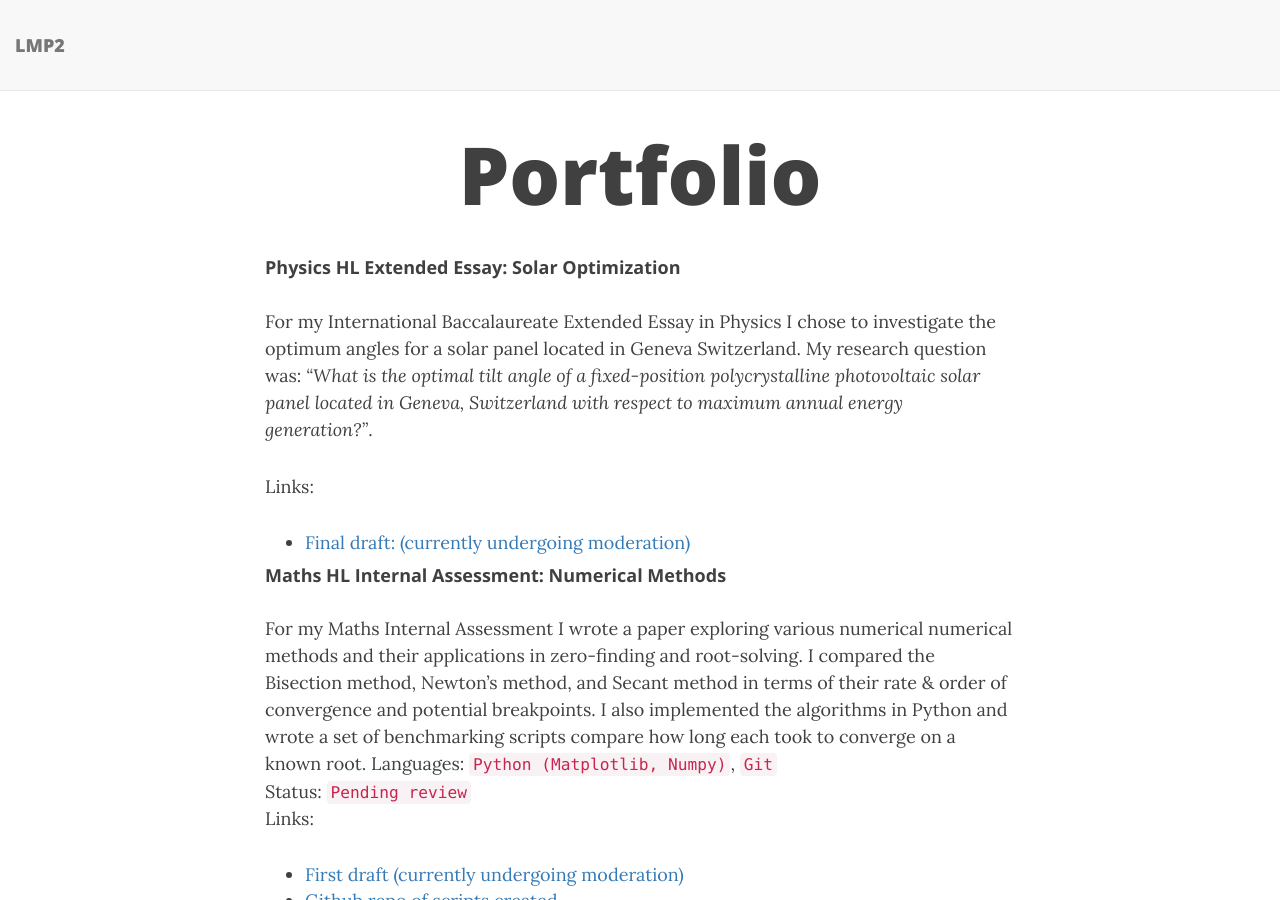
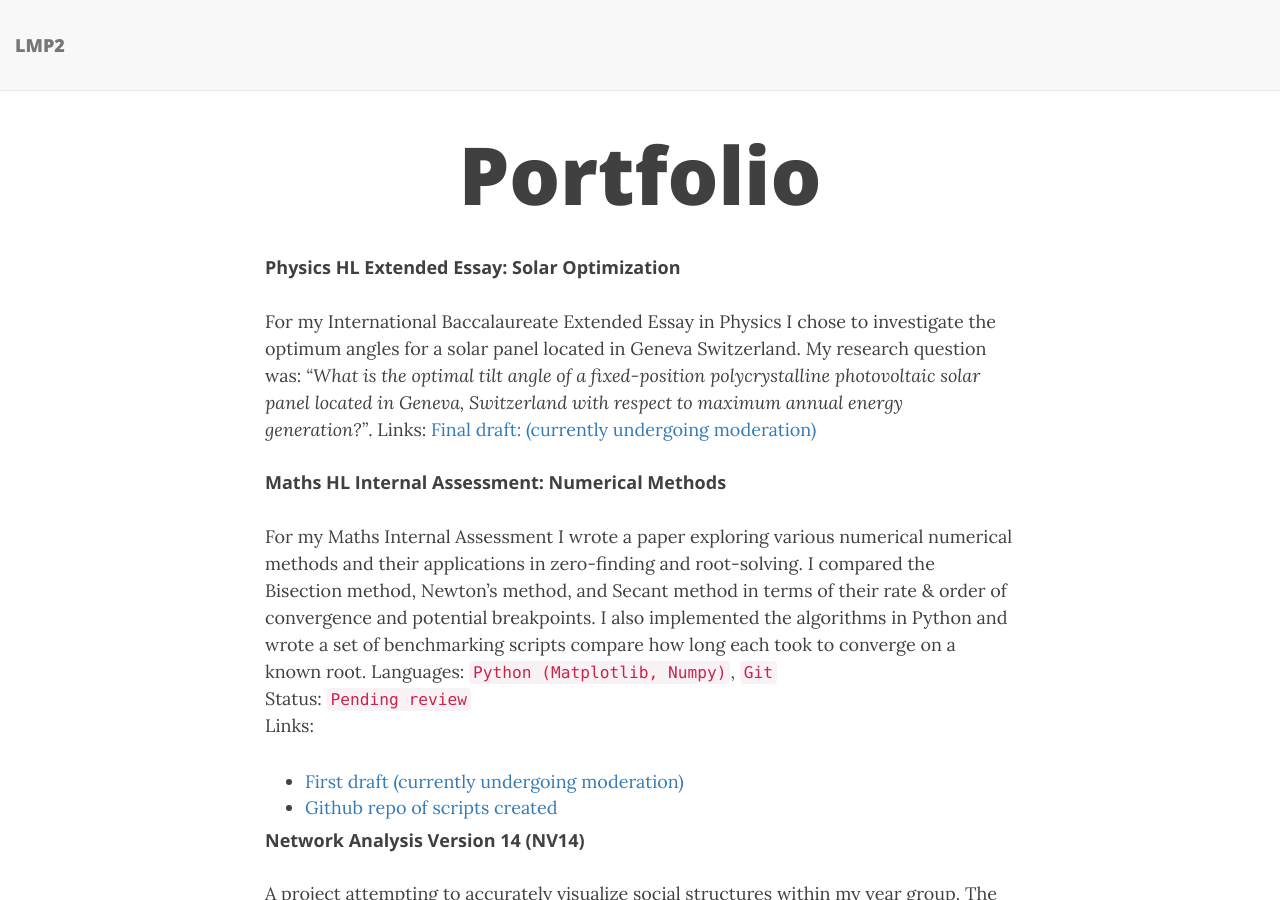
Before and after one commit to Aculisme/LMP2, a Jekyll site: the page built from about.md, in a window 1280 px wide and 900 px high. Built offline with Jekyll 4.4.1, drawn with Linux system fonts in a browser that asks for light colours; nearby versions of some CDN libraries.

Commit message:
added EE

```diff
--- a/about.md
+++ b/about.md
@@ -11,11 +11,7 @@ permalink: /about/
 #### **Physics HL Extended Essay: Solar Optimization**
 
 For my International Baccalaureate Extended Essay in Physics I chose to investigate the optimum angles for a solar panel located in Geneva Switzerland. My research question was: _"What is the optimal tilt angle of a fixed-position polycrystalline photovoltaic solar panel located in Geneva, Switzerland with respect to maximum annual energy generation?"_.
-
-Links:
-
-* [Final draft: (currently undergoing moderation)]({{site.url}}/assets/EEV7_-_Luca_Mehl.pdf)
-
+Links: [Final draft: (currently undergoing moderation)]({{site.url}}/assets/EEV7_-_Luca_Mehl.pdf)
 
 #### **Maths HL Internal Assessment: Numerical Methods**
 
```
